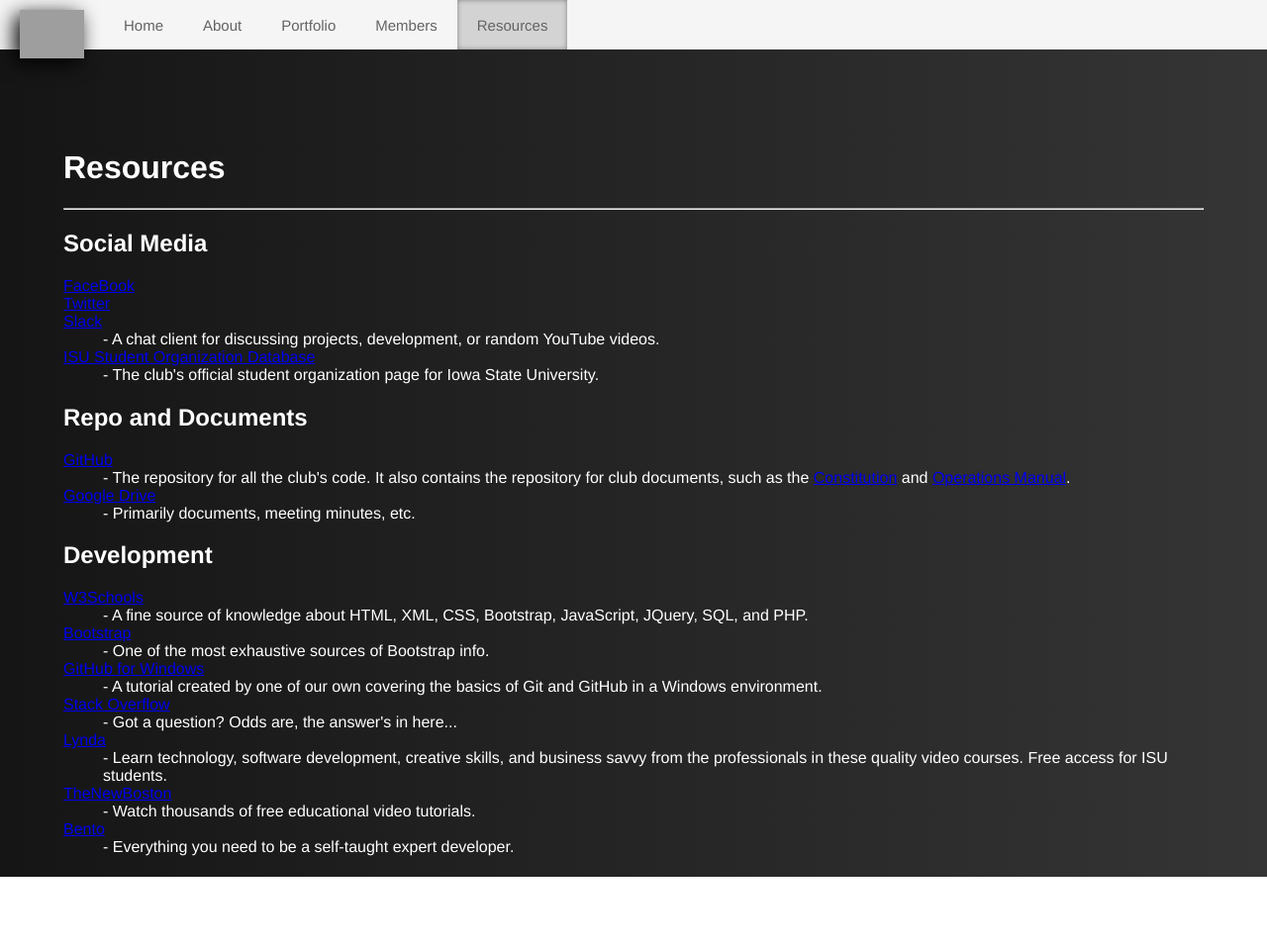
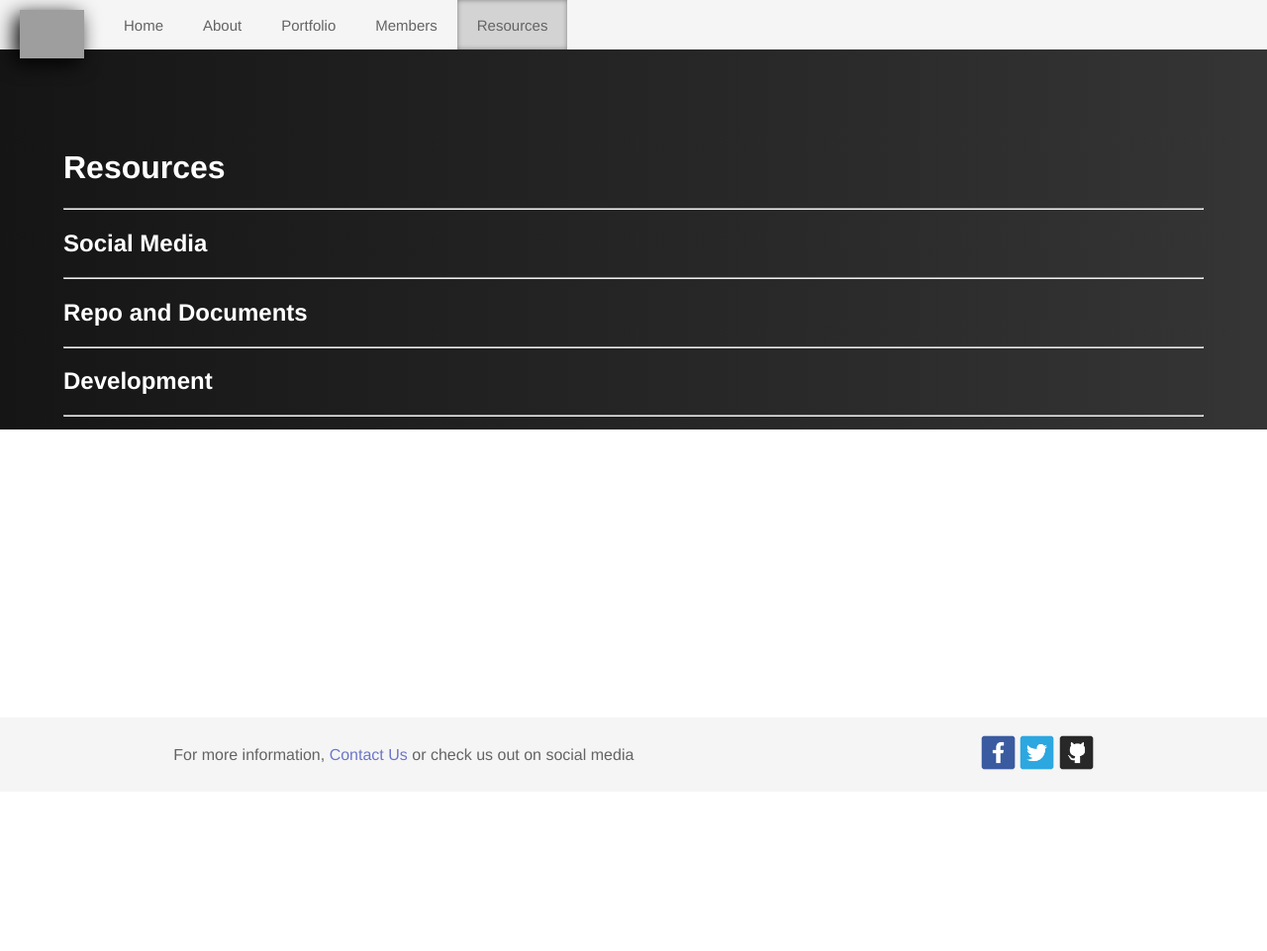
Before and after one commit to ISU-WebDevClub/club-website-mark-2, a PHP site: page /Resources/ in a window 1280 px wide. Shown: the whole page at 99% size. After the commit the page ends 778 px from the top, so only its background shows below. Run offline with PHP 8.4, Linux system fonts and the light colour scheme; grey boxes are pictures that could not be loaded.

Commit message:
Resources page is laid out waiting for database connection

```diff
--- a/resources/index.php
+++ b/resources/index.php
@@ -5,6 +5,10 @@
  * Date: 9/5/16
  * Time: 5:41 PM
  */
+
+//include "../includes/php/general.php";
+//include "../includes/php/base.php";
+
 ?>
 
     <!DOCTYPE html>
@@ -31,139 +35,64 @@
 <?php include "../includes/php/header.php" ?>
 <body>
     <div id="content">
-        <div id="content-sub">
-            <div class="page-header">
-                <h1>Resources</h1>
-                <hr>
+
+        <div id="content_sub">
+            <h1>Resources</h1>
+            <hr>
+            <h2 id="social_media_title">Social Media</h2>
+            <hr>
+            <div class="topic" id="social_media">
+<!--                --><?php
+//                $sql = "SELECT * FROM resources WHERE category = 'social'";
+//                $query = mysqli_query($conn, $sql);
+//                $result = mysqli_fetch_assoc($query);
+//                foreach($result as $curr){
+//                    ?>
+<!--                    <a class="link" href="--><?//= $curr['url'] ?><!--"><h4>--><?//= $curr['title'] ?><!--</h4></a>-->
+<!--                    <p class="description">--><?//= $curr['description'] ?><!--</p>-->
+<!---->
+<!--                    --><?php
+//                }
+//
+//                ?>
             </div>
-            <!-- Dev Blog Here -->
-            <div class="page-header">
-                <h2>
-                    Social Media
-                </h2>
+            <h2 id="repo_title">Repo and Documents</h2>
+            <hr>
+            <div class="topic" id="documents">
+<!--                --><?php
+//                $sql = "SELECT * FROM resources WHERE category = 'documents'";
+//                $query = mysqli_query($conn, $sql);
+//                $result = mysqli_fetch_assoc($query);
+//                foreach($result as $curr){
+//                    ?>
+<!--                    <a class="link" href="--><?//= $curr['url'] ?><!--"><h4>--><?//= $curr['title'] ?><!--</h4></a>-->
+<!--                    <p class="description">--><?//= $curr['description'] ?><!--</p>-->
+<!---->
+<!--                    --><?php
+//                }
+//
+//                ?>
             </div>
-            <dl>
-                <dt>
-                    <a href="https://www.facebook.com/ISUWebDevelopment" target="_blank">
-                        FaceBook
-                    </a>
-                </dt>
-                <dt>
-                    <a href="https://twitter.com/ISU_Web_Dev" target="_blank">
-                        Twitter
-                    </a>
-                </dt>
-                <dt>
-                    <a href="https://isuwdc.slack.com" target="_blank">
-                        Slack
-                    </a>
-                </dt>
-                <dd>
-                    - A chat client for discussing projects, development, or random YouTube videos.
-                </dd>
-                <dt>
-                    <a href="https://www.stuorg.iastate.edu/site/web-dev-club" target="_blank">
-                        ISU Student Organization Database
-                    </a>
-                </dt>
-                <dd>
-                    - The club's official student organization page for Iowa State University.
-                </dd>
-            </dl>
-            <div class="page-header">
-                <h2>
-                    Repo and Documents
-                </h2>
+            <h2 id="development_title">Development</h2>
+            <hr>
+            <div class="topic" id="development">
+<!--                --><?php
+//                $sql = "SELECT * FROM resources WHERE category = 'development'";
+//                $query = mysqli_query($conn, $sql);
+//                $result = mysqli_fetch_assoc($query);
+//                foreach($result as $curr){
+//                    ?>
+<!--                    <a class="link" href="--><?//= $curr['url'] ?><!--"><h4>--><?//= $curr['title'] ?><!--</h4></a>-->
+<!--                    <p class="description">--><?//= $curr['description'] ?><!--</p>-->
+<!---->
+<!--                    --><?php
+//                }
+//
+//                ?>
             </div>
-            <dl>
-                <dt>
-                    <a href="https://github.com/ISU-webdevclub" target="_blank">
-                        GitHub
-                    </a>
-                </dt>
-                <dd>
-                    - The repository for all the club's code. It also contains the repository for club documents,
-                    such as the <a href="https://github.com/ISU-WebDevClub/club-documents/blob/master/constitution.md"
-                                   target="_blank">Constitution</a> and
-                    <a href="https://github.com/ISU-WebDevClub/club-documents/blob/master/operations-manual.md"
-                       target="_blank">Operations Manual</a>.
-                </dd>
-                <dt>
-                    <a href="https://drive.google.com/a/iastate.edu/folderview?id=0B4rWlTKPygEyfkw1YVdEZUtBUVZ2cjFSeUZIVEFKMkZjRlJoWldDcWhJckNuMkkzUm1DZlE&usp=sharing#" target="_blank">
-                        Google Drive
-                    </a>
-                </dt>
-                <dd>
-                    - Primarily documents, meeting minutes, etc.
-                </dd>
-            </dl>
-            <div class="page-header">
-                <h2>
-                    Development
-                </h2>
-            </div>
-            <dl>
-                <dt>
-                    <a href="http://www.w3schools.com/" target="_blank">
-                        W3Schools
-                    </a>
-                </dt>
-                <dd>
-                    - A fine source of knowledge about HTML, XML, CSS, Bootstrap, JavaScript, JQuery, SQL, and PHP.
-                </dd>
-                <dt>
-                    <a href="http://getbootstrap.com/" target="_blank">
-                        Bootstrap
-                    </a>
-                </dt>
-                <dd>
-                    - One of the most exhaustive sources of Bootstrap info.
-                </dd>
-                <dt>
-                    <a href="tutorials/github_for_windows.pdf" target="_blank">
-                        GitHub for Windows
-                    </a>
-                </dt>
-                <dd>
-                    - A tutorial created by one of our own covering the basics of Git and GitHub in a Windows environment.
-                </dd>
-                <dt>
-                    <a href="http://stackoverflow.com/" target="_blank">
-                        Stack Overflow
-                    </a>
-                </dt>
-                <dd>
-                    - Got a question?  Odds are, the answer's in here...
-                </dd>
-                <dt>
-                    <a href="http://www.lynda.com/" target="_blank">
-                        Lynda
-                    </a>
-                </dt>
-                <dd>
-                    - Learn technology, software development, creative skills, and business savvy from the
-                    professionals in these quality video courses. Free access for ISU students.
-                </dd>
-                <dt>
-                    <a href="https://www.thenewboston.com/" target="_blank">
-                        TheNewBoston
-                    </a>
-                </dt>
-                <dd>
-                    - Watch thousands of free educational video tutorials.
-                </dd>
-                <dt>
-                    <a href="https://www.bento.io/" target="_blank">
-                        Bento
-                    </a>
-                </dt>
-                <dd>
-                    - Everything you need to be a self-taught expert developer.
-                </dd>
-            </dl>
         </div>
     </div>
-    </body>
+</body>
 </html>
 
 <?php include "../includes/php/footer.php" ?>
--- a/resources/style.css
+++ b/resources/style.css
@@ -5,7 +5,7 @@ body{
     margin: 0;
     padding-top: 130px;
 }
-#content-sub{
+#content_sub{
     width: 90%;
     margin-left: 5%;
     padding-bottom: 5px;
```
